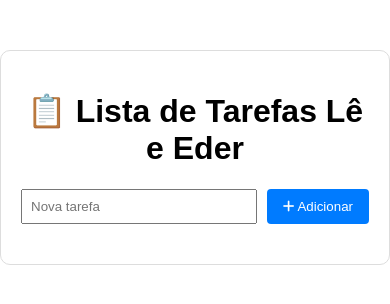
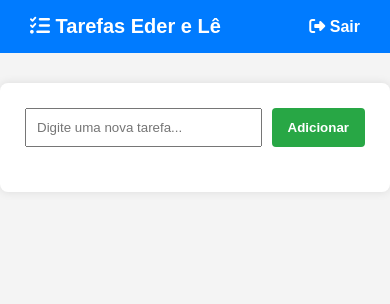
Before and after one commit to EderOliva89/sistema-tarefas-flask, a Flask app: page / in a window 390 px wide. Shown: the top 304 px of the page. Run offline with Flask 3, Linux system fonts and the light colour scheme; the visitor is signed in with stand-in values (Sample User, id 1).

Commit message:
Novo layout responsivo com menu e login com cadeado

```diff
--- a/templates/index.html
+++ b/templates/index.html
@@ -2,90 +2,123 @@
 <html lang="pt-br">
 <head>
   <meta charset="UTF-8">
-    <title>Minha Lista de Tarefas</title>
+  <title>Lista de Tarefas</title>
   <link rel="stylesheet" href="https://cdnjs.cloudflare.com/ajax/libs/font-awesome/6.5.0/css/all.min.css">
   <style>
     body {
       font-family: Arial, sans-serif;
-            max-width: 600px;
-            margin: 50px auto;
-            padding: 20px;
-            border: 1px solid #ddd;
-            border-radius: 10px;
+      margin: 0;
+      padding: 0;
+      background-color: #f4f4f4;
     }
 
-        h1 {
-            text-align: center;
+    header {
+      background-color: #007BFF;
+      color: white;
+      padding: 15px 30px;
+      display: flex;
+      justify-content: space-between;
+      align-items: center;
+    }
+
+    header h1 {
+      margin: 0;
+      font-size: 20px;
+    }
+
+    header a {
+      color: white;
+      text-decoration: none;
+      margin-left: 15px;
+      font-weight: bold;
+    }
+
+    .container {
+      max-width: 700px;
+      margin: 30px auto;
+      background: white;
+      padding: 25px;
+      border-radius: 8px;
+      box-shadow: 0 0 10px rgba(0,0,0,0.1);
     }
 
     form {
-            margin-bottom: 20px;
       display: flex;
       gap: 10px;
+      margin-bottom: 20px;
     }
 
     input[type="text"] {
       flex: 1;
-            padding: 8px;
+      padding: 10px;
     }
 
     button {
-            padding: 8px 16px;
-            background-color: #007BFF;
+      padding: 10px 16px;
+      background-color: #28a745;
+      border: none;
       color: white;
-            border: none;
+      font-weight: bold;
       border-radius: 4px;
       cursor: pointer;
     }
 
     ul {
       list-style: none;
-            padding-left: 0;
+      padding: 0;
     }
 
     li {
-            padding: 10px;
-            border-bottom: 1px solid #ccc;
       display: flex;
       justify-content: space-between;
+      padding: 10px 0;
+      border-bottom: 1px solid #ddd;
       align-items: center;
     }
 
-        a {
+    .actions a {
+      margin-left: 10px;
       text-decoration: none;
-            margin-left: 10px;
       font-size: 16px;
     }
 
-        i.fa-star {
-            color: gold;
+    .done {
+      text-decoration: line-through;
+      color: gray;
     }
   </style>
 </head>
 <body>
-    <h1>📋 Lista de Tarefas Lê e Eder</h1>
 
+<header>
+  <h1><i class="fa-solid fa-list-check"></i> Tarefas Eder e Lê</h1>
+  <div>
+    <a href="/logout"><i class="fa-solid fa-right-from-bracket"></i> Sair</a>
+  </div>
+</header>
+
+<div class="container">
   <form action="/adicionar" method="POST">
-        <input type="text" name="tarefa" placeholder="Nova tarefa" required>
-        <button type="submit"><i class="fa-solid fa-plus"></i> Adicionar</button>
+    <input type="text" name="tarefa" placeholder="Digite uma nova tarefa..." required>
+    <button type="submit">Adicionar</button>
   </form>
 
   <ul>
     {% for tarefa in tarefas %}
     <li>
-                <span style="{% if tarefa.feito %}text-decoration: line-through; color:gray;{% endif %}">
-                    {{ tarefa.texto }}
-                </span>
-                <div>
-                    <a href="/concluir/{{ loop.index0 }}"><i class="fa-solid fa-check" title="Concluir" style="color:green;"></i></a>
-                    <a href="/editar/{{ loop.index0 }}"><i class="fa-solid fa-pen" title="Editar" style="color:blue;"></i></a>
-                    <a href="/favoritar/{{ loop.index0 }}">
-                        <i class="{% if tarefa.favorito %}fa-solid{% else %}fa-regular{% endif %} fa-star" title="Favoritar"></i>
+      <span class="{% if tarefa.feito %}done{% endif %}">{{ tarefa.texto }}</span>
+      <div class="actions">
+        <a href="/concluir/{{ loop.index0 }}" title="Concluir"><i class="fa-solid fa-check" style="color:green;"></i></a>
+        <a href="/editar/{{ loop.index0 }}" title="Editar"><i class="fa-solid fa-pen" style="color:blue;"></i></a>
+        <a href="/favoritar/{{ loop.index0 }}" title="Favoritar">
+          <i class="{% if tarefa.favorito %}fa-solid{% else %}fa-regular{% endif %} fa-star" style="color:gold;"></i>
         </a>
-                    <a href="/remover/{{ loop.index0 }}"><i class="fa-solid fa-trash" title="Remover" style="color:red;"></i></a>
+        <a href="/remover/{{ loop.index0 }}" title="Remover"><i class="fa-solid fa-trash" style="color:red;"></i></a>
       </div>
     </li>
     {% endfor %}
   </ul>
+</div>
+
 </body>
 </html>
```
Also changed, not shown: templates/login.html (+36 -14 lines). Lines whose indentation alone changed are shown as unchanged.
